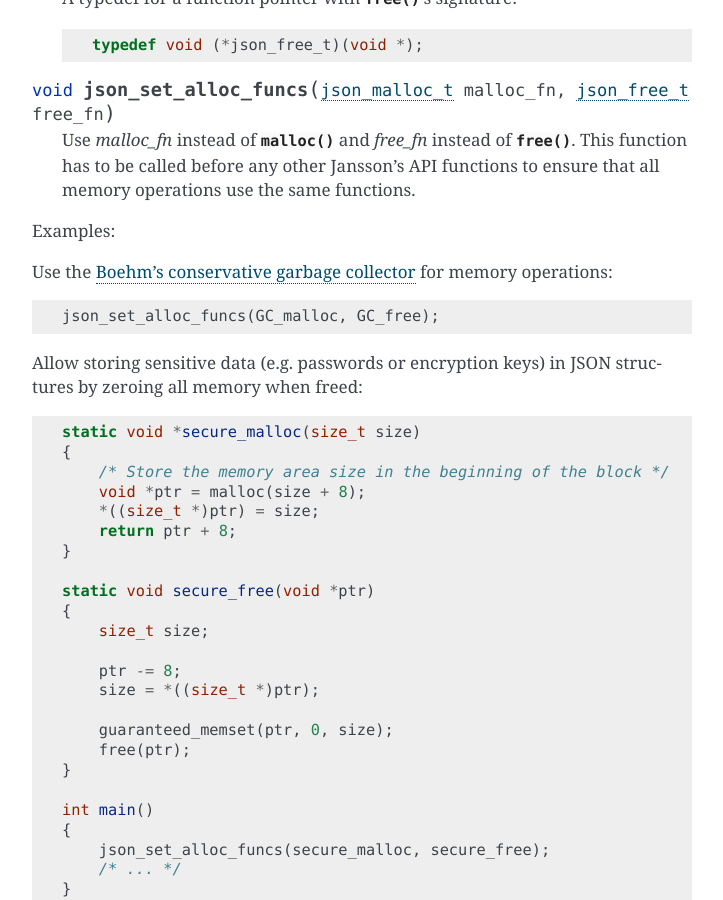
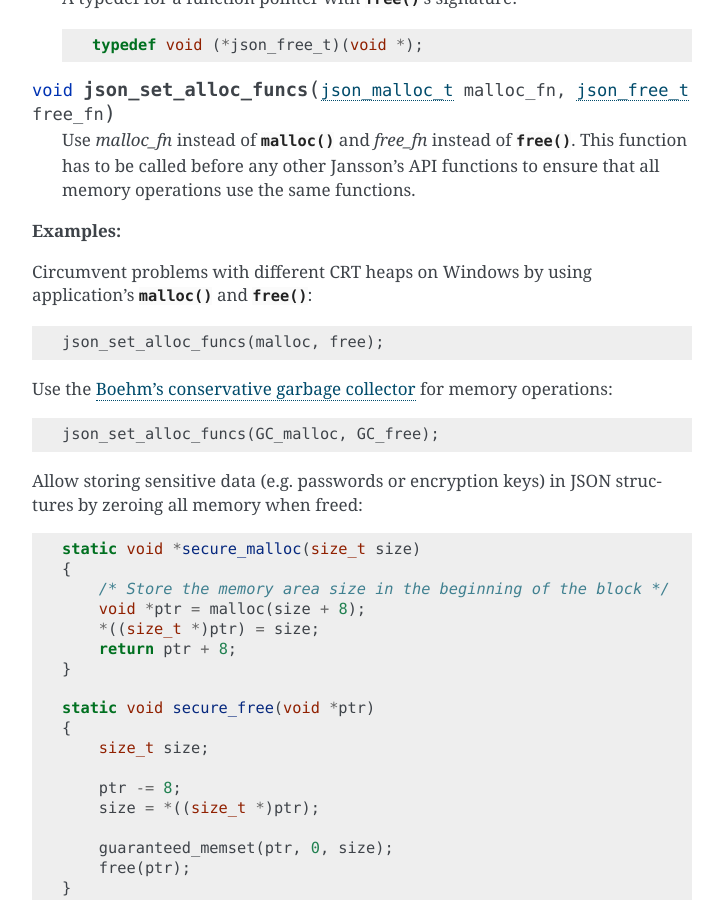
Before and after one commit to akheron/jansson, a Sphinx documentation site: the page built from doc/apiref.rst, in a window 1280 px wide and 900 px high, scrolled down 28519 px. Shown: the whole window, without its empty margins (388-1111 px from the left). Built offline with Sphinx 7.4.7, drawn with Linux system fonts in a browser that asks for light colours.

Commit message:
doc: Add an example for circumventing problems with Windows heaps

```diff
--- a/doc/apiref.rst
+++ b/doc/apiref.rst
@@ -1419,7 +1419,12 @@ behavior is needed.
    Jansson's API functions to ensure that all memory operations use
    the same functions.
 
-Examples:
+**Examples:**
+
+Circumvent problems with different CRT heaps on Windows by using
+application's :func:`malloc()` and :func:`free()`::
+
+    json_set_alloc_funcs(malloc, free);
 
 Use the `Boehm's conservative garbage collector`_ for memory
 operations::
```
